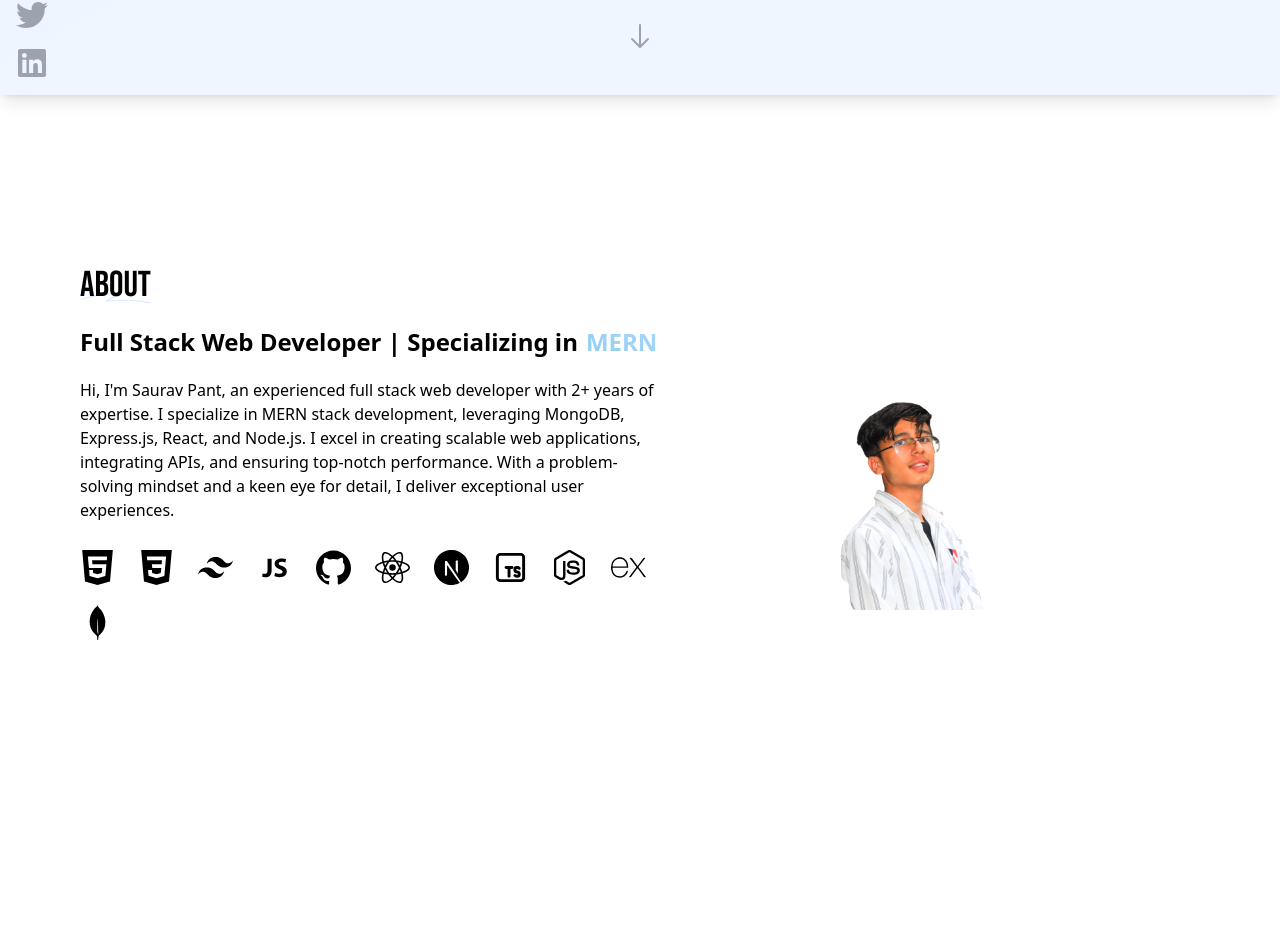
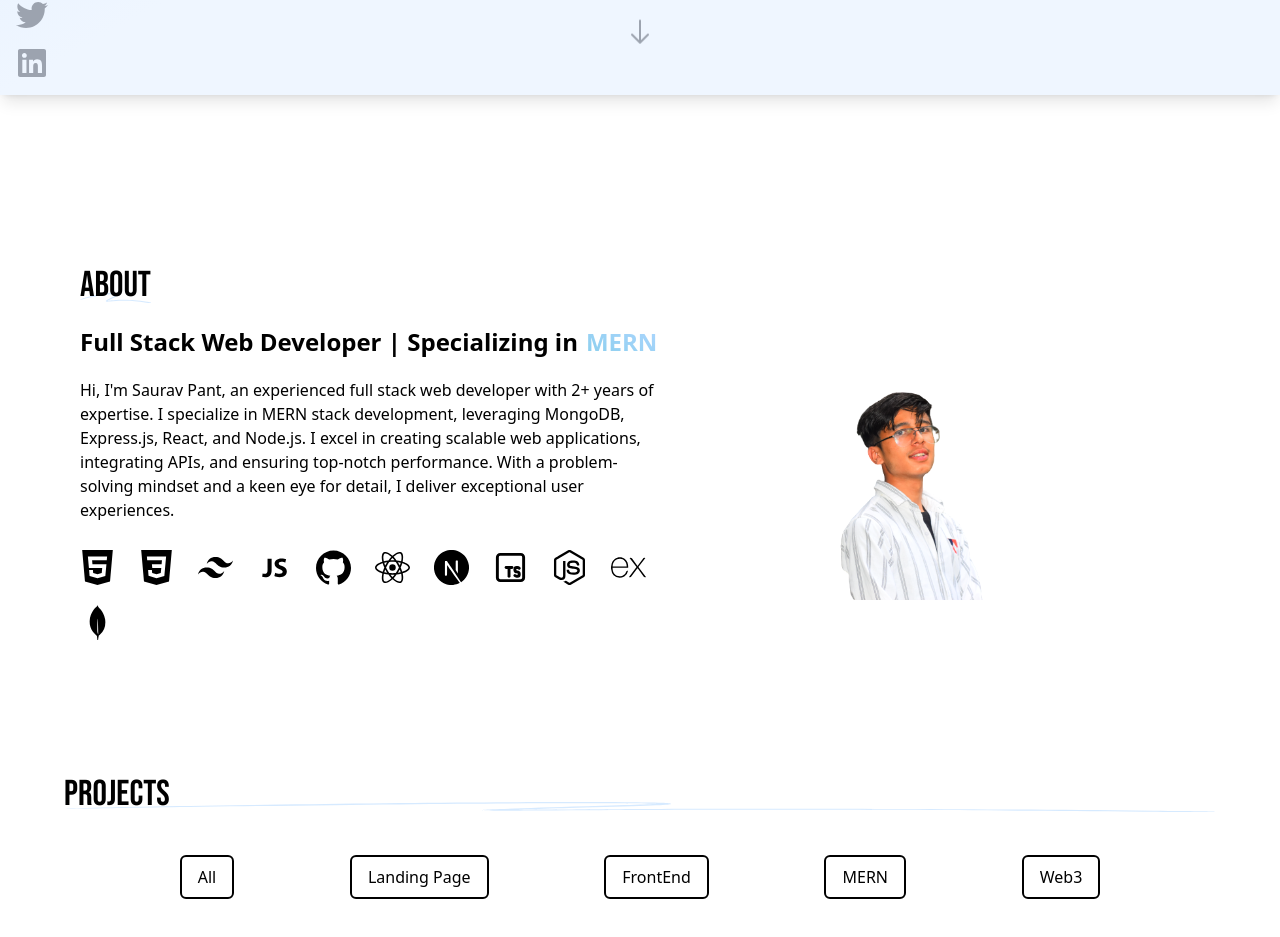
Before and after one commit to Saurav-Pant/Portfolio_New, a Next.js app in the folder portfolio/: page / in a window 1280 px wide. Shown: the part 625-1562 px from the top of the page. Before the commit the page ends 1400 px from the top, so only its background shows below. Built offline with nearby package versions, Linux system fonts and the light colour scheme.

Commit message:
Project Section Started

```diff
--- a/portfolio/app/Components/About.tsx
+++ b/portfolio/app/Components/About.tsx
@@ -1,7 +1,9 @@
+"use client";
 import React from "react";
 import { Heading2 } from "./Heading_Text";
 import Image from "next/image";
 import sp from "../Assets/about_bg.png";
+import { motion } from "framer-motion";
 
 import {
   SiHtml5,
@@ -87,6 +89,15 @@ const About = (props: Props) => {
     >
       <div className="flex flex-col justify-center items-start text-left md:w-1/2">
         <Heading2>About</Heading2>
+        <motion.div
+          initial={{ opacity: 0, x: -100 }}
+          whileInView={{ opacity: 1, x: 0 }}
+          viewport={{ once: true }}
+          transition={{
+            duration: 0.8,
+            ease: "easeInOut",
+          }}
+        >
           <h1 className="text-2xl font-bold pt-5">
             Full Stack Web Developer | Specializing in
             <span
@@ -100,11 +111,11 @@ const About = (props: Props) => {
 
           <p className="pt-5 font-medium space-x-1">
             Hi, I'm Saurav Pant, an experienced full stack web developer with 2+
-          years of expertise. I specialize in MERN stack development, leveraging
-          MongoDB, Express.js, React, and Node.js. I excel in creating scalable
-          web applications, integrating APIs, and ensuring top-notch
-          performance. With a problem-solving mindset and a keen eye for detail,
-          I deliver exceptional user experiences.
+            years of expertise. I specialize in MERN stack development,
+            leveraging MongoDB, Express.js, React, and Node.js. I excel in
+            creating scalable web applications, integrating APIs, and ensuring
+            top-notch performance. With a problem-solving mindset and a keen eye
+            for detail, I deliver exceptional user experiences.
           </p>
           <div className="flex items-center justify-center py-5 space-x-6 sm:py-7">
             <div className="flex flex-wrap items-center justify-start gap-x-6 gap-y-5">
@@ -121,9 +132,10 @@ const About = (props: Props) => {
               })}
             </div>
           </div>
+        </motion.div>
       </div>
 
-      <div className="flex justify-center items-center md:w-1/2 sm:pt-5">
+      <div className="flex justify-center items-center md:w-1/2 sm:py-8 py-10">
         <div>
           <Image src={sp} alt="Saurav Pant" width={400} height={400} />
         </div>
--- a/portfolio/app/Components/Projects.tsx
+++ b/portfolio/app/Components/Projects.tsx
@@ -1,9 +1,33 @@
 import React from "react";
+import { Heading2 } from "./Heading_Text";
 
 type Props = {};
 
 const Projects = (props: Props) => {
-  return <div id="projects"></div>;
+  return (
+    <div id="projects" className="min-h-screen px-16">
+      <Heading2 className="">Projects</Heading2>
+      {/* A line of buttons for ALl Landing Page ,FrontEnd,MERN, Web3   */}
+      <div className="flex flex-row justify-evenly mt-10">
+        <button className="border-2 border-black px-4 py-2 rounded-md">
+          All
+        </button>
+        <button className="border-2 border-black px-4 py-2 rounded-md">
+          Landing Page
+        </button>
+        <button className="border-2 border-black px-4 py-2 rounded-md">
+          FrontEnd
+        </button>
+        <button className="border-2 border-black px-4 py-2 rounded-md">
+          MERN
+        </button>
+        <button className="border-2 border-black px-4 py-2 rounded-md">
+          Web3
+        </button>
+      </div>
+      <div></div>
+    </div>
+  );
 };
 
 export default Projects;
```
Also changed, not shown: portfolio/app/page.tsx (+0 -13 lines). Lines whose indentation alone changed are shown as unchanged.
